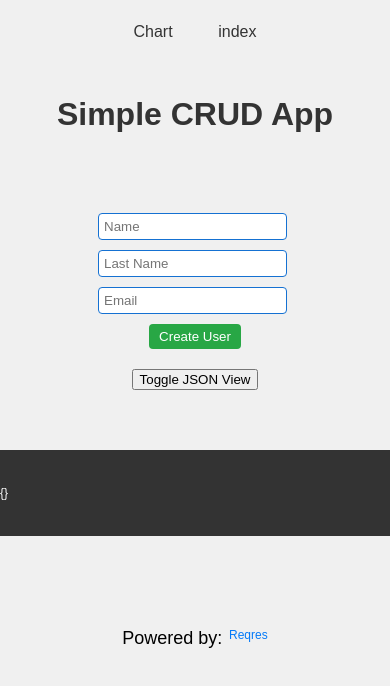
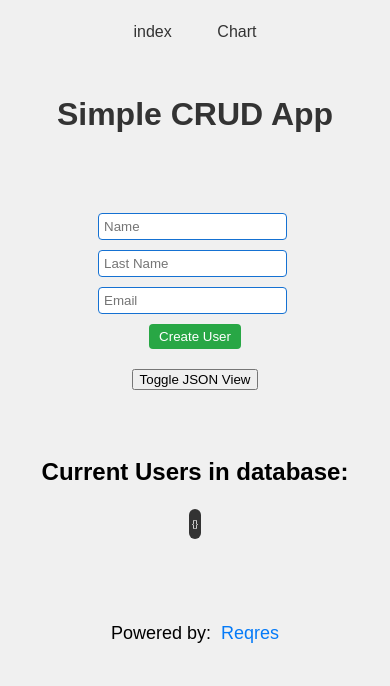
Before and after one commit to melker12345/CRUD, a plain HTML site: page index.html in a window 390 px wide. Both pictures are taken after a click on the button "Toggle JSON View". Drawn offline with Linux system fonts and the light colour scheme; no server answers.

Commit message:
don't touch

```diff
--- a/chart.css
+++ b/chart.css
@@ -34,7 +34,7 @@ body {
 }
 #chartContainercon{
     margin-top: 5rem;
-    width: 100;
+    width: 100%;
     display: flex;
     align-items: center;
     justify-content: center;
--- a/chart.js
+++ b/chart.js
@@ -5,7 +5,7 @@ function getMostCommonDomain(data) {
         const domain = user.email.split("@")[1];
         acc[domain] = (acc[domain] || 0) + 1; // Count each domain occurrence
         return acc;
-    }, {});
+    }, {}); // {} is the initial value of acc
 
     let maxCount = 0;
     let mostCommonDomain = "";
@@ -21,7 +21,7 @@ function getMostCommonDomain(data) {
 }
 
 const userCount = Array.isArray(rawData.data) ? rawData.data.length : 0;
-const { mostCommonDomain, count } = getMostCommonDomain(rawData.data || []); // the || [] is a fallback in case rawData.data is undefined
+const { mostCommonDomain, count } = getMostCommonDomain(rawData.data || []); // return enpty array   in case rawData.data is undefined
 
 function renderUserChart() {
     const ctx = document.getElementById("userChart").getContext("2d");
--- a/index.html
+++ b/index.html
@@ -11,8 +11,8 @@
 <body>
 
     <header>
+        <a href="#" id="index">index</a>
         <a href="chart.html" id="chart">Chart</a>
-        <a href="#" id="index">index</a>
     </header>
 
     <h1>Simple CRUD App</h1>
@@ -22,16 +22,22 @@
         <input type="text" id="userEmail" placeholder="Email">
         <button onclick="createUser()">Create User</button>
     </div>
+
     <button onclick="toggleView()" id="toogleJson">Toggle JSON View</button>
 
-    <pre id="jsonView" style="display: none;"></pre>
+    <div id="currentUsers">
+        <h2>Current Users in database:</h2>
+    </div>
+
+    <pre id="jsonView" style="display: none"></pre>
+
     <div id="posts"></div> <!-- posts and jsonView gets populated by JS -->
+
+    <footer>
+        <p id="footerP">Powered by: </p>
+        <a href="https://reqres.in/"> Reqres</a>
+    </footer>
+    <script src="main.js"></script>
 </body>
 
-<footer>
-    <p>Powered by: </p>
-    <a href="https://reqres.in/"> Reqres</a>
-    <script src="main.js"></script>
-</footer>
-
 </html>
--- a/main.js
+++ b/main.js
@@ -22,7 +22,6 @@ function fetchUsers() {
 function renderUsers() {
     const usersDiv = document.getElementById("posts");
     usersDiv.innerHTML = ""; // Clear existing content
-    // Loop through each user and create HTML for each user
     rawData.data.forEach((user) => {
         usersDiv.innerHTML += createUserHTML(user);
     });
@@ -34,12 +33,20 @@ function renderUsers() {
 // Function to toggle between JSON view and user view
 function toggleView() {
     isJsonView = !isJsonView;
-    document.getElementById("posts").style.display = isJsonView ? "none" : "block"; // Toggle display of the users view
-    document.getElementById("jsonView").style.display = isJsonView ? "block" : "none"; // Toggle display of the JSON view
+    document.getElementById("posts").style.display = isJsonView
+        ? "none"
+        : "flex";
+    document.getElementById("jsonView").style.display = isJsonView
+        ? "block"
+        : "none"; // Toggle display of the JSON view
 
     // Update the JSON view with the current state of rawData
     if (isJsonView) {
-        document.getElementById("jsonView").textContent = JSON.stringify(rawData, null, 2);
+        document.getElementById("jsonView").textContent = JSON.stringify(
+            rawData,
+            null,
+            2
+        );
     }
 }
 
@@ -55,10 +62,8 @@ function createUserHTML(user) {
             `;
 }
 
-
 // POST request to create a new user
 function createUser() {
-
     // Get values from input fields
     const name = document.getElementById("userName").value;
     const lastName = document.getElementById("userLastName").value;
@@ -104,7 +109,8 @@ function createUser() {
 
             // Update the JSON view
             if (isJsonView) {
-                document.getElementById("jsonView").textContent = JSON.stringify(rawData, null, 2);
+                document.getElementById("jsonView").textContent =
+                    JSON.stringify(rawData, null, 2);
             }
         })
         .catch((error) => {
@@ -115,7 +121,6 @@ function createUser() {
 
 // PATCH request to update a user
 function updateUser(id) {
-
     // Get updated values from input fields
     const newName = document.getElementById("userName").value;
     const newLastName = document.getElementById("userLastName").value;
@@ -132,7 +137,7 @@ function updateUser(id) {
         return;
     }
 
-    // Send PATCH request to update the user
+    // Send PATCH request
     fetch(apiUrl + "/" + id, {
         method: "PATCH",
         headers: { "Content-Type": "application/json" },
@@ -161,7 +166,8 @@ function updateUser(id) {
 
                 // Update the JSON view
                 if (isJsonView) {
-                    document.getElementById("jsonView").textContent = JSON.stringify(rawData, null, 2);
+                    document.getElementById("jsonView").textContent =
+                        JSON.stringify(rawData, null, 2);
                 }
             }
         })
@@ -189,15 +195,12 @@ function deleteUser(userId) {
 
                 // Update the view of the JSON data
                 if (isJsonView) {
-                    document.getElementById("jsonView").textContent = JSON.stringify(rawData, null, 2);
+                    document.getElementById("jsonView").textContent =
+                        JSON.stringify(rawData, null, 2);
                 }
-
-
-
             } else {
                 console.error("Deletion failed");
             }
-
         })
         .catch((error) => console.error("Error:", error));
 }
--- a/style.css
+++ b/style.css
@@ -55,7 +55,6 @@ p {
 
 #posts {
     display: flex;
-    flex-direction: column;
     flex-wrap: wrap;
     justify-content: center;
     align-items: center;
@@ -65,7 +64,7 @@ p {
 #posts > div{
     min-width: fit-content;
     background-color: #33333333;
-    margin: 5px;
+    margin: 20px;
     padding: 20px;
     border-radius: 10px;
 }
@@ -104,9 +103,9 @@ p {
 }
 
 
+
 body {
     padding-bottom: 5rem;
-    /* height of the footer */
 }
 
 footer {
@@ -114,20 +113,30 @@ footer {
     margin-top: 5rem;
     display: flex;
     justify-content: center;
+    align-items: center;
 }
 
 footer a {
+    text-align: center;
     margin-left: 1ch;
     color: #047af8;
     text-decoration: none;
-    font-size: 12px;
+    font-size: 18px;
+}
+
+#footerP{
+    margin: 0;
+    padding: 0;
 }
 
 
 @media (max-width: 650px) {
     #jsonView {
-        width: 100vw;
-        font-size: 12px;
+        margin: 4px;
+        width: fit-content;
+        font-size: 9px;
+        padding: 10px 3px 10px 3px;
+        border-radius: 10px;
     }
 
     #input-container {
```
Also changed, not shown: chart.html (+1 -1 lines).
